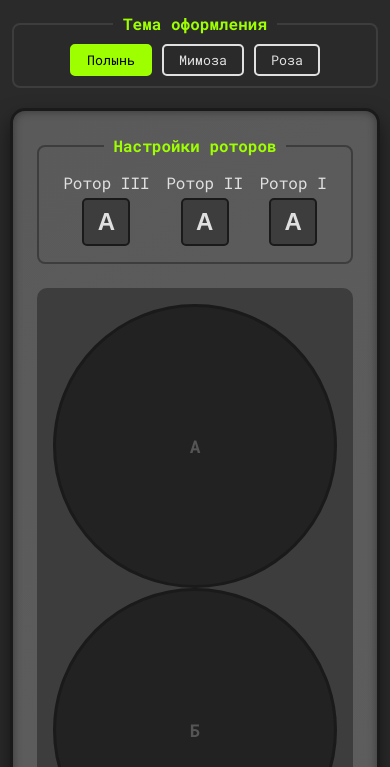
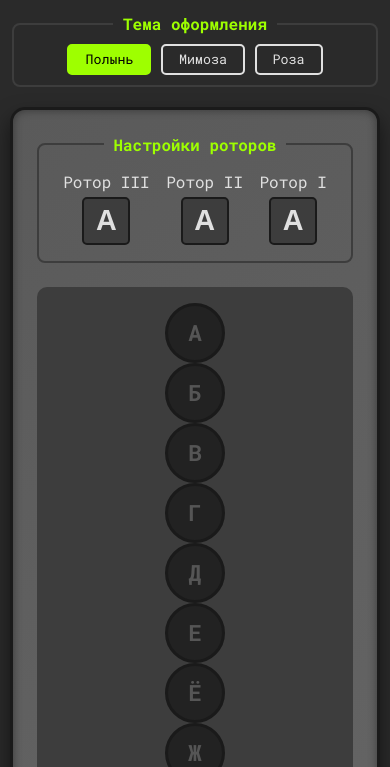
Before and after one commit to petr1987a/Enigma, a plain HTML site: page index.html in a window 390 px wide. Shown: the part 77-844 px from the top of the page. Drawn offline with nearby package versions, Linux system fonts and the light colour scheme.

Commit message:
Update style.css

```diff
--- a/style.css
+++ b/style.css
@@ -14,9 +14,9 @@ body { font-family: 'Roboto Mono', monospace; background-color: var(--bg-color);
 .main-container { width: 100%; max-width: 900px; text-align: center; }
 h1 { font-family: 'Playfair Display', serif; text-transform: uppercase; letter-spacing: 2px; color: var(--header-color); text-shadow: 0 0 5px var(--header-color); margin-top: 0; font-size: clamp(1.5rem, 4vw, 2.2rem); }
 
-.theme-switcher { border: 2px solid var(--panel-color); border-radius: 8px; padding: 10px; margin-bottom: 20px; display: flex; flex-wrap: wrap; justify-content: center; gap: 10px; }
-.theme-switcher legend { font-weight: bold; padding: 0 10px; color: var(--header-color); }
-.theme-button { background: none; border: 2px solid var(--text-color); color: var(--text-color); padding: 5px 15px; border-radius: 5px; cursor: pointer; font-family: 'Roboto Mono', monospace; transition: all 0.2s ease; }
+.theme-switcher { border: 2px solid var(--panel-color); border-radius: 8px; padding: 0.6rem; margin-bottom: 1.25rem; display: flex; flex-wrap: wrap; justify-content: center; gap: 0.6rem; }
+.theme-switcher legend { font-weight: bold; padding: 0 0.6rem; color: var(--header-color); }
+.theme-button { background: none; border: 2px solid var(--text-color); color: var(--text-color); padding: 0.3rem 1rem; border-radius: 5px; cursor: pointer; font-family: 'Roboto Mono', monospace; transition: all 0.2s ease; }
 .theme-button.active { background-color: var(--active-theme-bg); color: var(--active-theme-text); border-color: var(--active-theme-bg); }
 
 .enigma-machine { background: linear-gradient(145deg, var(--case-color-gradient-1), var(--case-color-gradient-2)); padding: 1.5rem; border-radius: 15px; border: 3px solid var(--border-color); box-shadow: 0 10px 20px rgba(0,0,0,0.5), inset 0 0 10px rgba(0,0,0,0.4); width: 100%; }
@@ -27,17 +27,16 @@ h1 { font-family: 'Playfair Display', serif; text-transform: uppercase; letter-s
 .rotor-display { background-color: var(--panel-color); color: var(--text-color); border: 2px solid var(--border-color); border-radius: 5px; width: 3rem; height: 3rem; text-align: center; font-size: 1.8rem; font-weight: bold; text-transform: uppercase; margin-top: 5px; }
 
 .display-grid, .keyboard-grid { background-color: var(--panel-color); border-radius: 10px; padding: 1rem; margin-bottom: 1.5rem; }
-.keyboard { display: grid; grid-template-columns: repeat(auto-fit, minmax(45px, 1fr)); gap: 0.75rem; justify-items: center; }
+.keyboard { display: grid; grid-template-columns: repeat(auto-fit, minmax(48px, 1fr)); gap: 0.5rem; }
 
-.lamp, .key { width: 100%; aspect-ratio: 1 / 1; min-width: 30px; border-radius: 50%; display: flex; justify-content: center; align-items: center; font-size: 1.5rem; font-weight: bold; user-select: none; transition: all 0.05s ease-in-out; }
+.lamp, .key { width: 100%; max-width: 60px; aspect-ratio: 1 / 1; border-radius: 50%; display: flex; justify-content: center; align-items: center; font-size: 1.4rem; font-weight: bold; user-select: none; transition: all 0.05s ease-in-out; margin: 0 auto; }
 .lamp { background-color: var(--lamp-off-color); color: var(--lamp-off-text); border: 3px solid var(--border-color); }
 .lamp.on { background-color: var(--lamp-on-color); color: var(--lamp-on-text); box-shadow: 0 0 15px var(--lamp-on-color), inset 0 0 5px rgba(255, 255, 255, 0.5); transform: scale(1.05); }
-
 .key { background-color: var(--key-color); border: 2px solid var(--border-color); box-shadow: 0 4px 0 var(--key-shadow-color); color: var(--text-color); cursor: pointer; }
 .key:active { transform: translateY(4px); box-shadow: 0 0 0 var(--key-shadow-color); }
 
 .keyboard-controls { display: grid; grid-template-columns: 3fr 1fr; gap: 0.75rem; margin-top: 0.75rem; }
-.key--space, .key--erase { border-radius: 8px; font-size: 1rem; width: 100%; aspect-ratio: auto; height: 50px; }
+.key--space, .key--erase { border-radius: 8px; font-size: 1rem; width: 100%; height: 50px; }
 .key--erase { background-color: var(--reset-button-bg); border-color: var(--reset-button-border); }
 
 .io-panel { display: flex; flex-direction: column; gap: 1rem; margin-bottom: 1.25rem; }
@@ -46,6 +45,7 @@ h1 { font-family: 'Playfair Display', serif; text-transform: uppercase; letter-s
 .io-button { background: none; border: none; font-size: 1.5rem; cursor: pointer; color: var(--text-color); padding: 0 5px; opacity: 0.7; transition: opacity 0.2s; }
 .io-button:hover { opacity: 1; }
 textarea { width: 100%; background-color: #E0E0E0; color: #000; font-family: 'Roboto Mono', monospace; font-size: 1.1em; border: none; border-radius: 5px; padding: 10px; resize: none; }
+
 #reset-button { width: 100%; padding: 1rem; font-size: 1.2rem; font-weight: bold; color: var(--text-color); background-color: var(--reset-button-bg); border: 2px solid var(--reset-button-border); border-radius: 5px; cursor: pointer; text-transform: uppercase; }
 #reset-button:active { filter: brightness(0.8); }
 
@@ -54,7 +54,6 @@ textarea { width: 100%; background-color: #E0E0E0; color: #000; font-family: 'Ro
 .credits p { margin: 5px 0; }
 .credits-special-thanks { margin-bottom: 0; padding-top: 0.6rem; border-top: 1px solid rgba(128, 128, 128, 0.3); }
 
-@media (max-width: 600px) {
-    .lamp, .key { font-size: 1.1rem; }
-    .rotor-display { font-size: 1.5rem; }
+@media (max-width: 400px) {
+    .keyboard { grid-template-columns: repeat(auto-fit, minmax(40px, 1fr)); }
 }
```
